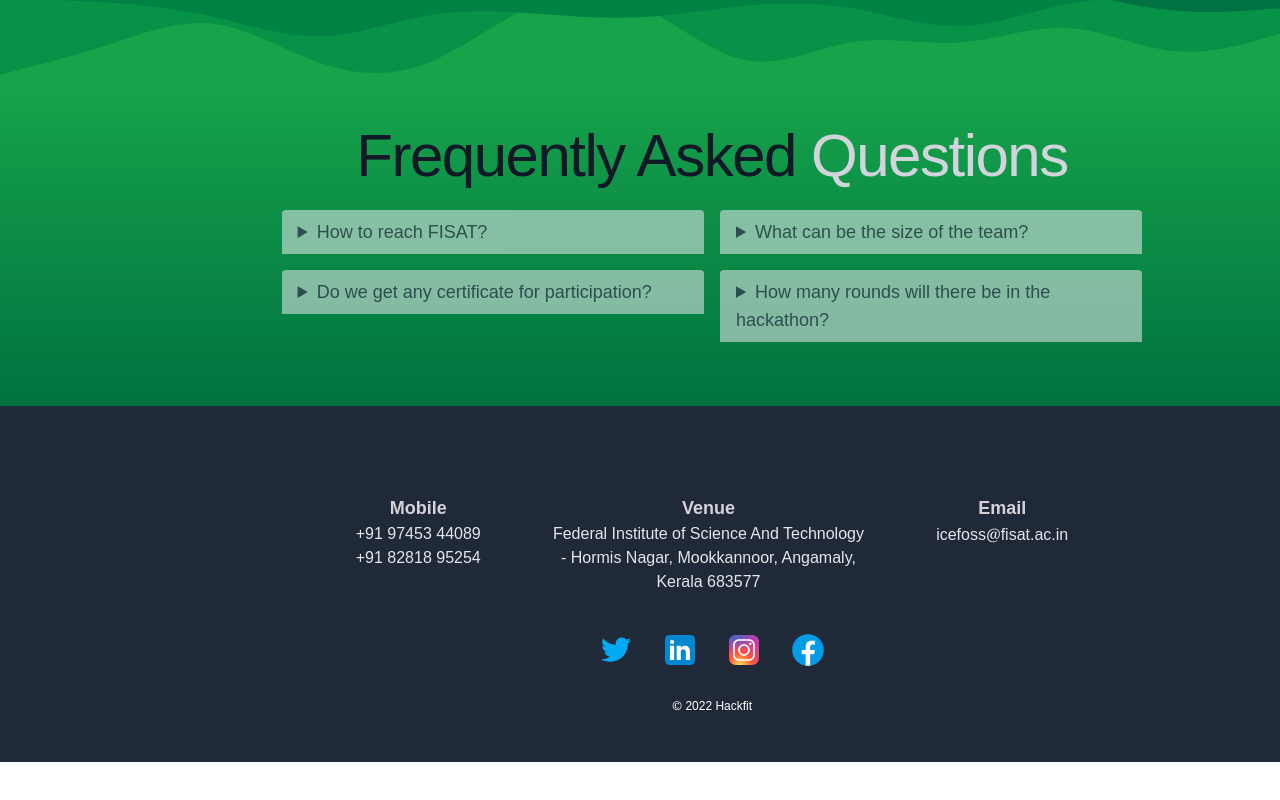
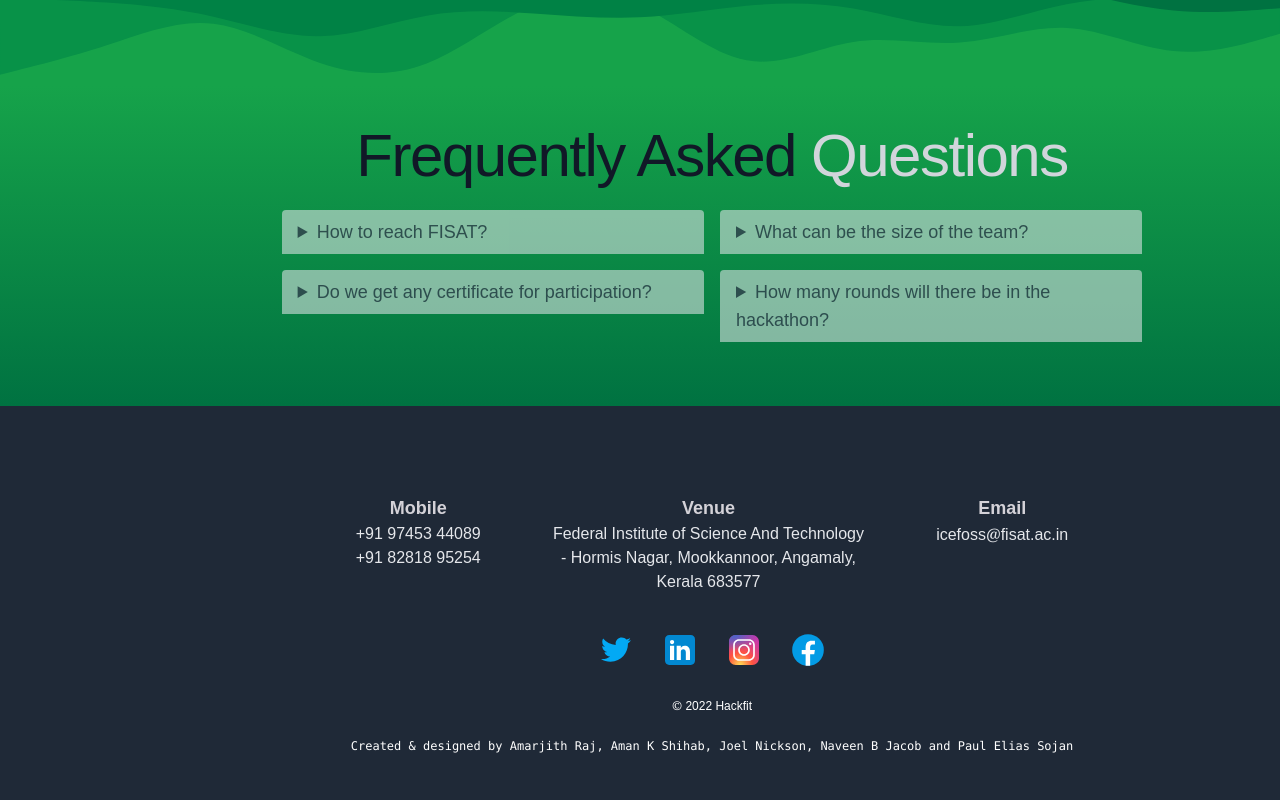
Before and after one commit to ICEFOSS/hackfit, a React (Create React App) app: page / in a window 1280 px wide. Shown: the part 8396-9196 px from the top of the page. Before the commit the page ends 9158 px from the top, so only its background shows below. Built offline with nearby package versions, Linux system fonts and the light colour scheme; a web font is replaced by a local one.

Commit message:
added developer's names at the bottom

```diff
--- a/src/components/footer.js
+++ b/src/components/footer.js
@@ -57,6 +57,10 @@ export default function Footer() {
                             </div>
                         </div>
                         <p className="text-xs text-center font-medium mx-auto"><span className=" font-serif">&copy;</span> 2022 Hackfit</p>
+                        <div className="text-xs text-center font-medium mx-auto w-full font-mono"> Created & designed by <a href="https://www.linkedin.com/in/amarjith-raj-b2822a196">  Amarjith Raj</a>, <a href="https://www.linkedin.com/in/amankshihab/"> Aman K Shihab</a>,
+                            <a href="https://www.linkedin.com/in/joel-nickson-0a27721a5/"> Joel Nickson</a>,
+                            <a href="https://www.linkedin.com/in/naveen-b-jacob-229a81182/"> Naveen B Jacob </a> and
+                            <a href="https://www.linkedin.com/in/paul-elias-sojan/"> Paul Elias Sojan</a> </div>
                     </div>
                 </div>
             </footer>
```
